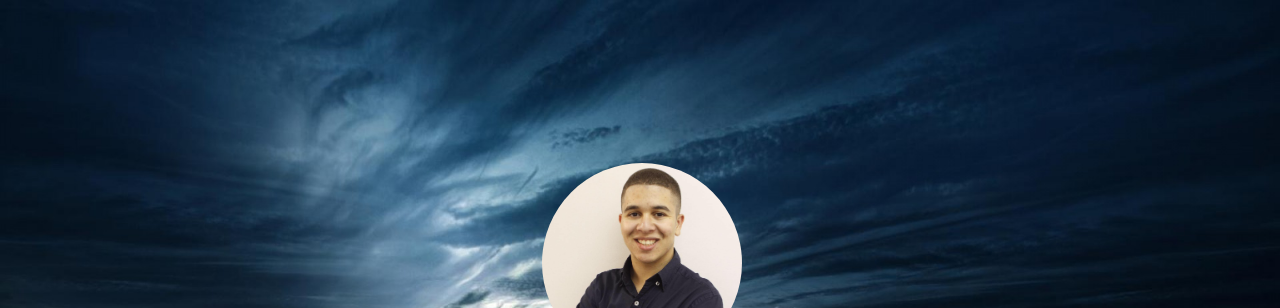
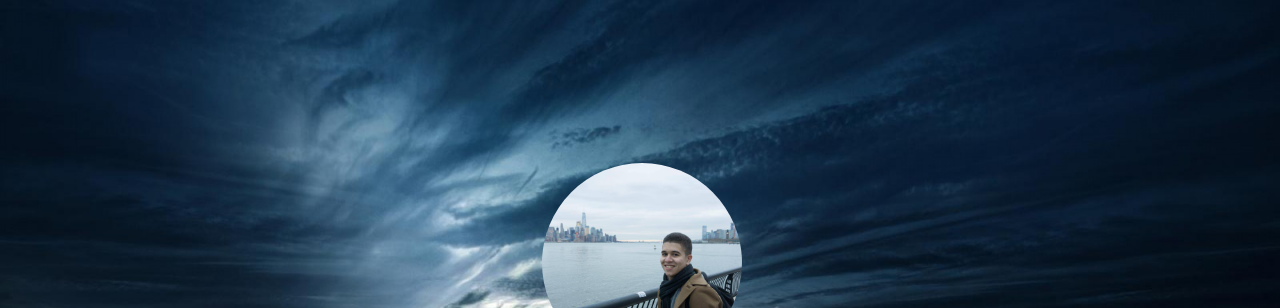
Before and after one commit to tarikkdiry/tarikkdiry.github.io, a plain HTML site: page index.html in a window 1280 px wide. Shown: the top 308 px of the page. Drawn offline with nearby package versions, Linux system fonts and the light colour scheme.

Commit message:
Updated photo

```diff
--- a/index.html
+++ b/index.html
@@ -15,7 +15,7 @@
 		<div class="main">
 			<ul>
 				<a href="https://www.linkedin.com/in/tarik-kdiry-0b62b8100">
-					<img src="Tarik Kdiry Headshot.jpg" style="width:200px;height:200px;margin-right:38.5;margin-left:38.5;" alt="This is me :D" class="me">
+					<img src="tarik_kdiry.jpg" style="width:200px;height:200px;margin-right:38.5;margin-left:38.5;" alt="This is me :D" class="me">
 				</a>
 			</ul>
 
```
Also changed, not shown: tarik_kdiry.jpg (added).
